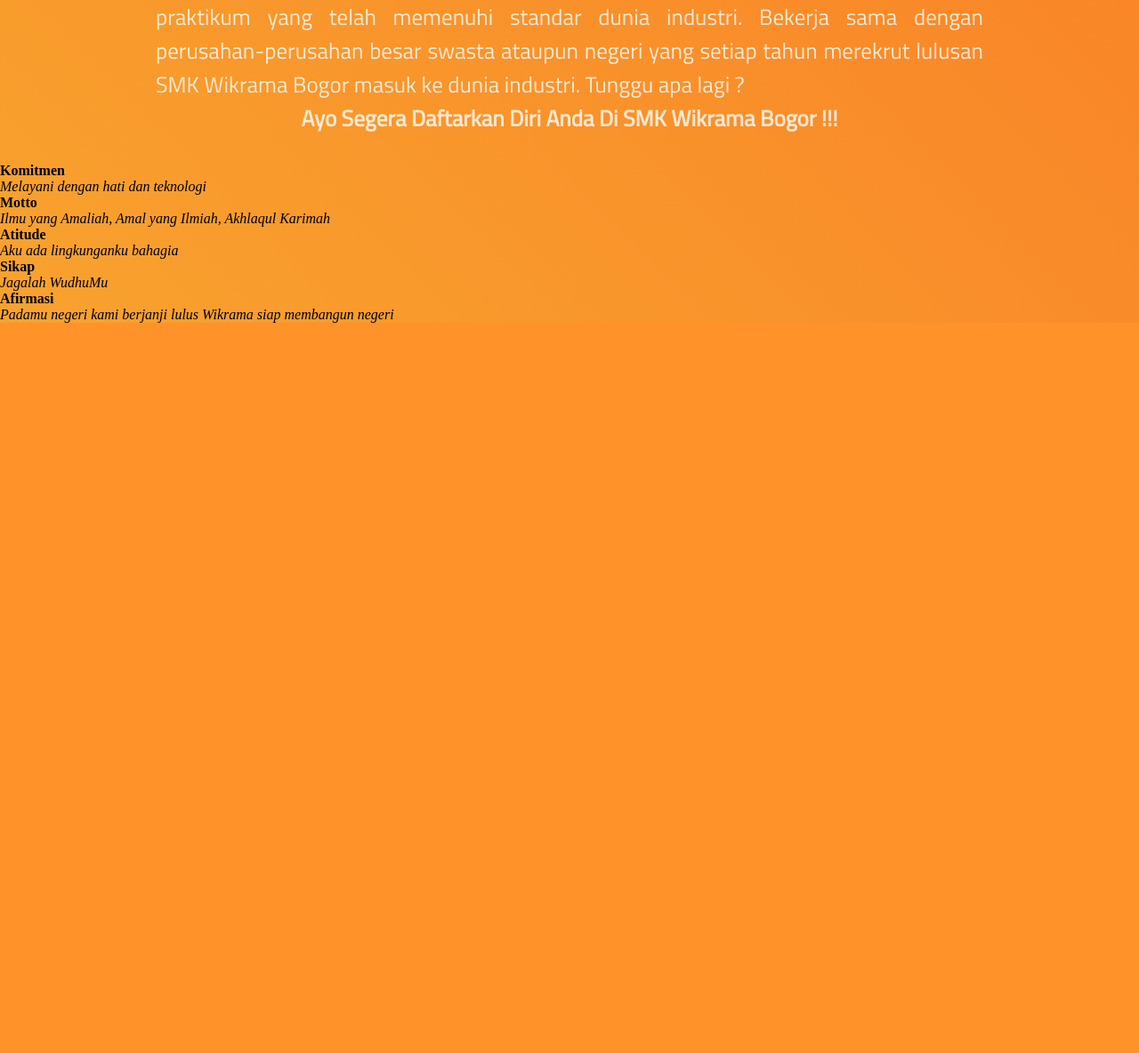
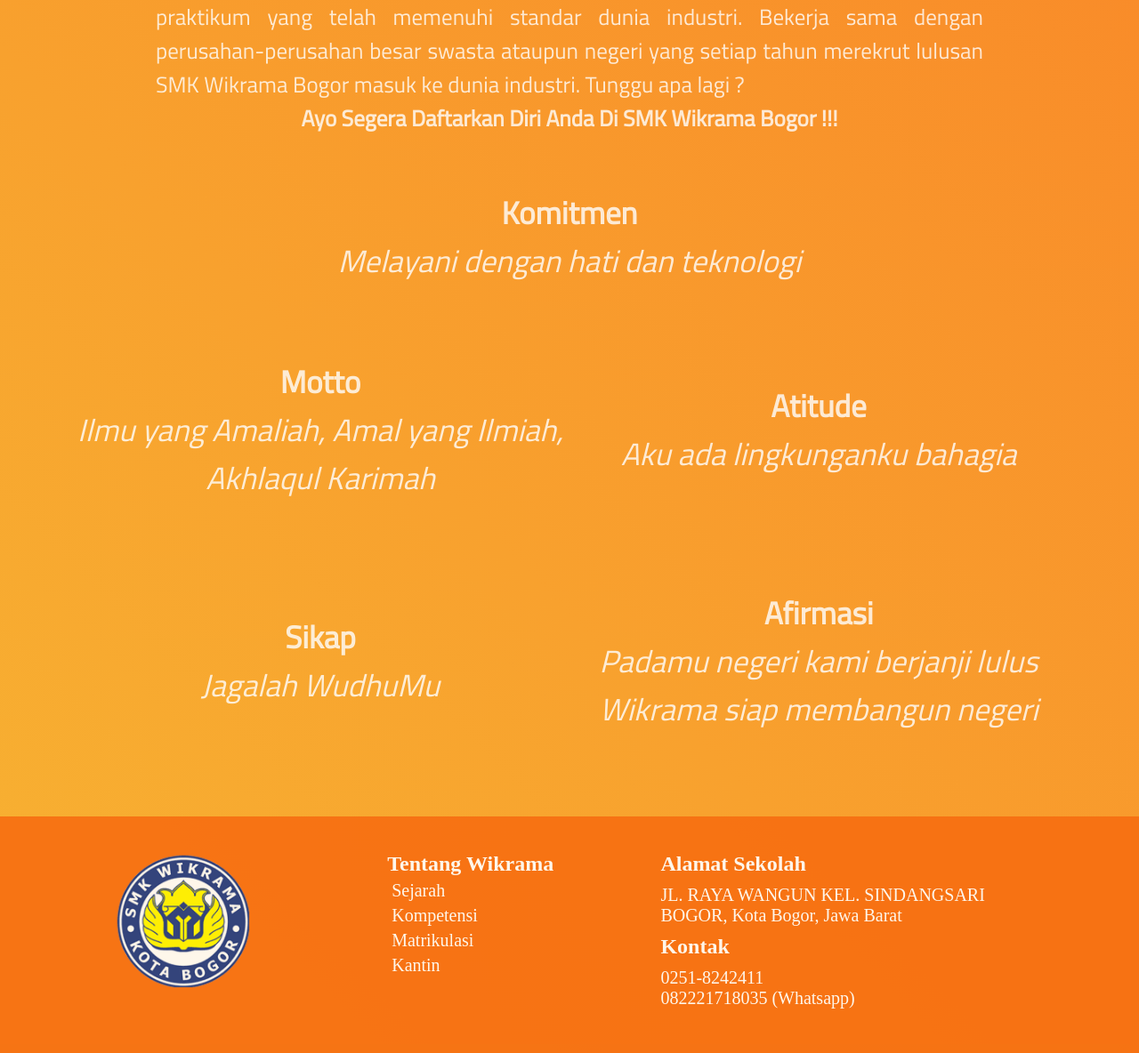
Before and after one commit to dafamahandika/wikrama-website-php, a PHP site: page / in a window 1280 px wide. Shown: the part 605-1789 px from the top of the page at 89% size. Before the commit the page ends 968 px from the top, so only its background shows below. Run offline with PHP 8.4, Linux system fonts and the light colour scheme.

Commit message:
edit css card dan footer

```diff
--- a/index.php
+++ b/index.php
@@ -13,10 +13,10 @@
       <a href="index.php" class="brand"><b>SMK Wikrama Bogor</b></a>
       <nav>
         <ul class="navbar">
-          <li><a href="page=sejarah">Sejarah</a></li>
-          <li><a href="page=kompetensi">Kompetensi</a></li>
-          <li><a href="page=matrikulasi">Matrikulasi</a></li>
-          <li><a href="page=kantin">Kantin</a></li>
+          <li><a href="index.php?page=sejarah">Sejarah</a></li>
+          <li><a href="index.php?page=kompetensi">Kompetensi</a></li>
+          <li><a href="index.php?page=matrikulasi">Matrikulasi</a></li>
+          <li><a href="index.php?page=kantin">Kantin</a></li>
         </ul>
       </nav>
     </header>
@@ -36,9 +36,6 @@
         </p>
       </div>
     </div>
-    <?php
-require 'function.php';
-?>
     <div class="qoute">
       <div class="komitmen">
         <h4>Komitmen</h4>
@@ -61,5 +58,37 @@ require 'function.php';
         <p><i>Padamu negeri kami berjanji lulus Wikrama siap membangun negeri</i></p>
       </div>
     </div>
+
+    <footer>
+    <div class="footer-bagian">
+
+        <div class="foto-wikrama">
+            <img src="img/logo.png" alt="">
+        </div>
+
+        <div class="list-halaman">
+            <h2>Tentang Wikrama</h2>
+            <ul>
+                <li><a href="">Sejarah</a></li>
+                <li><a href="">Kompetensi</a></li>
+                <li><a href="">Matrikulasi </a></li>
+                <li><a href="">Kantin</a></li>
+            </ul>
+        </div>
+
+        <div class="kontak">
+            <div class="alamat">
+                <h2>Alamat Sekolah</h2>
+                <h3>JL. RAYA WANGUN KEL. SINDANGSARI BOGOR, Kota Bogor, Jawa Barat</h3>
+            </div>
+            <div class="telepon">
+                <h2>Kontak</h2>
+                <h3>0251-8242411 <br>
+                    082221718035 (Whatsapp)</h3>
+            </div>
+        </div>
+
+    </div>
+</footer>
   </body>
 </html>
--- a/style.css
+++ b/style.css
@@ -3,7 +3,7 @@
 
 :root {
   --gradient1: linear-gradient(45deg, #f7b733, #fc4a1a);
-  --gradient2: linear-gradient(45deg, #f2c94c, #f2994a);
+  --gradient2: linear-gradient(to bottom, #f5af19, #f12711);
   --gradient3: linear-gradient(45deg, #ed8f03, #ffb75e);
 }
 
@@ -15,14 +15,14 @@
 body {
   background-image: var(--gradient1);
   background-size: 400%;
-  animation: bg-animation 3s infinite alternate;
+  animation: bg-animation 5s infinite alternate;
 }
 @keyframes bg-animation {
   0% {
-    background-position: left;
+    background-position: right;
   }
   100% {
-    background-position: right;
+    background-position: left;
   }
 }
 
@@ -111,3 +111,127 @@ header a {
   text-align: justify;
   width: 75%;
 }
+/* beranda end  */
+
+.qoute {
+  color: #ffff;
+  opacity: 0.8;
+  display: grid;
+  grid-template-columns: repeat(2, 550px);
+  justify-content: center;
+  width: 80%;
+  margin: auto;
+  grid-gap: 10px;
+}
+
+.komitmen {
+  padding: 5px;
+  margin: 10px auto;
+  grid-column: 1/-1;
+  font-family: "Titillium Web", sans-serif;
+  text-align: center;
+  font-size: 35px;
+  width: 550px;
+  height: 135px;
+  display: flex;
+  flex-direction: column;
+  justify-content: center;
+  align-items: center;
+  transition: 0.5s;
+}
+
+.komitmen:hover {
+  border-radius: 10px;
+  background-color: #ffb75e;
+}
+
+.card {
+  display: flex;
+  flex-direction: column;
+  justify-content: center;
+  align-items: center;
+  font-family: "Titillium Web", sans-serif;
+  font-size: 35px;
+  height: 250px;
+  width: 550px;
+  text-align: center;
+  transition: 0.5s;
+}
+
+.card:hover {
+  border-radius: 10px;
+  background-color: #ffb75e;
+}
+/* card end  */
+
+/* footer */
+
+footer {
+  margin-top: 50px;
+  padding-top: 20px;
+  padding-bottom: 20px;
+  background-color: #f76e11;
+  color: #fff;
+  opacity: 0.9;
+}
+
+.footer-bagian {
+  width: 80%;
+  margin-right: auto;
+  margin-left: auto;
+  display: flex;
+}
+.foto-wikrama {
+  width: 30%;
+  margin-top: 20px;
+  margin-bottom: 20px;
+}
+.foto-wikrama img {
+  width: 50%;
+  margin: auto;
+}
+.list-halaman {
+  width: 30%;
+  margin-top: 20px;
+  margin-bottom: 20px;
+}
+
+.list-halaman ul li {
+  font-size: 20px;
+  list-style: none;
+  margin: 5px;
+}
+
+.list-halaman ul li a {
+  text-decoration: none;
+  margin-top: 10px;
+  margin-bottom: 10px;
+  color: #fff;
+  transition: 2s;
+}
+
+.list-halaman ul li a :hover {
+  color: #0000;
+}
+
+.kontak {
+  width: 40%;
+  margin-top: 20px;
+  margin-bottom: 20px;
+}
+
+.kontak .alamat h3 {
+  font-size: 20px;
+  font-weight: normal;
+  text-decoration: none;
+  margin-top: 10px;
+  margin-bottom: 10px;
+}
+
+.kontak .telepon h3 {
+  font-size: 20px;
+  font-weight: normal;
+  text-decoration: none;
+  margin-top: 10px;
+  margin-bottom: 10px;
+}
```
